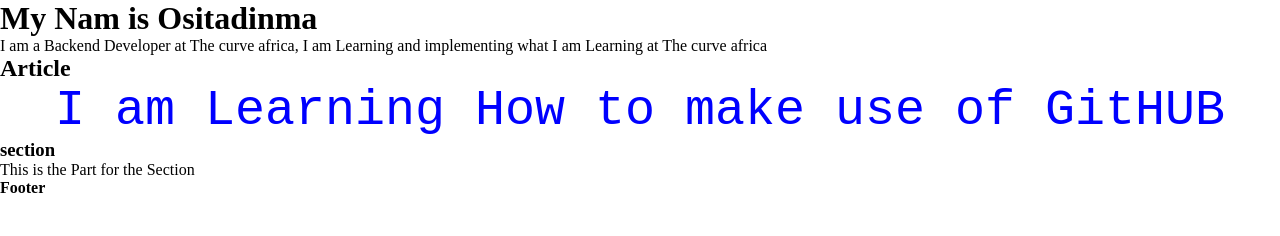
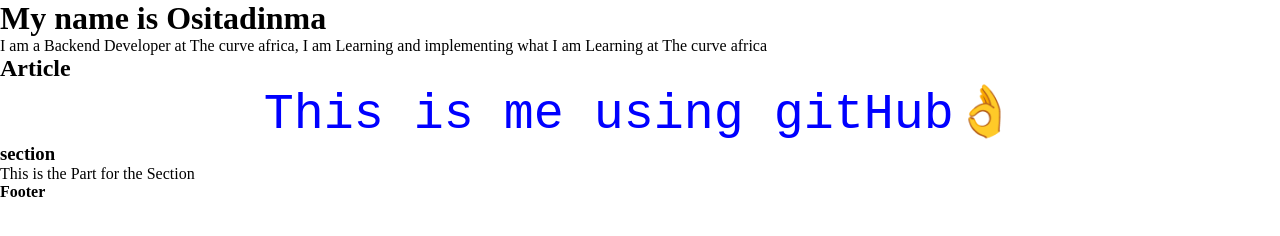
Before and after one commit to PrimeOsita/BrightstarOsitadinma, a website: page index.html in a window 1280 px wide. Drawn offline with Linux system fonts and the light colour scheme.

Commit message:
My fifth commit

```diff
--- a/index.html
+++ b/index.html
@@ -7,7 +7,7 @@
     <link rel="stylesheet" href="Index.css">
 </head>
 <body>
-    <h1 class="Main">My Nam is Ositadinma</h1>
+    <h1 class="Main">My name is Ositadinma</h1>
     <p class="First paragraph">
         I am a Backend Developer at The curve africa,
         I am Learning and implementing what I am Learning at The curve africa
@@ -16,7 +16,7 @@
     <h2 class="Article">Article</h2>
     <article class="class">
         <p>
-          I am Learning How to make use of GitHUB
+          This is me using gitHub👌
         </p>
     </article>
     <h3 class="section">section</h3>
```
